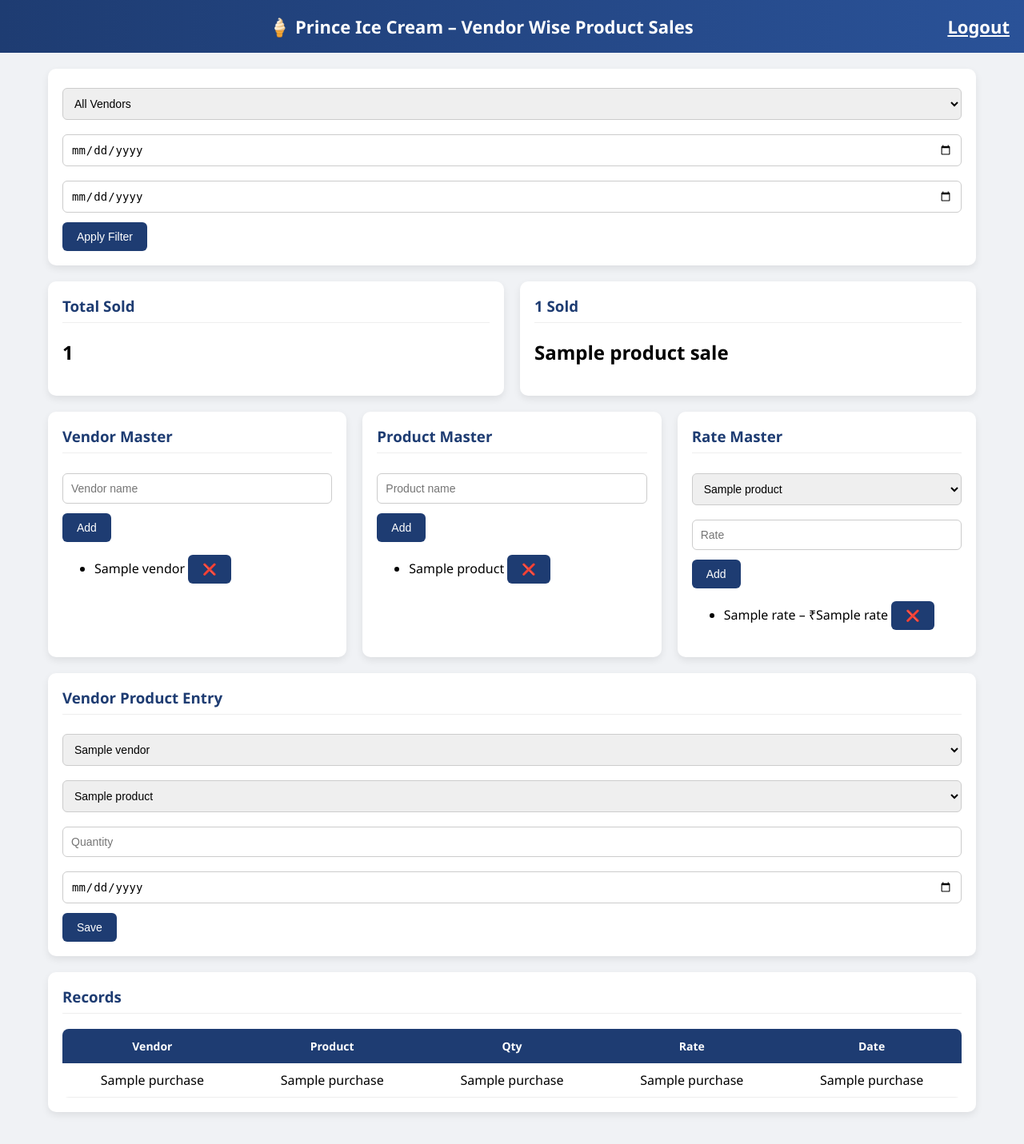
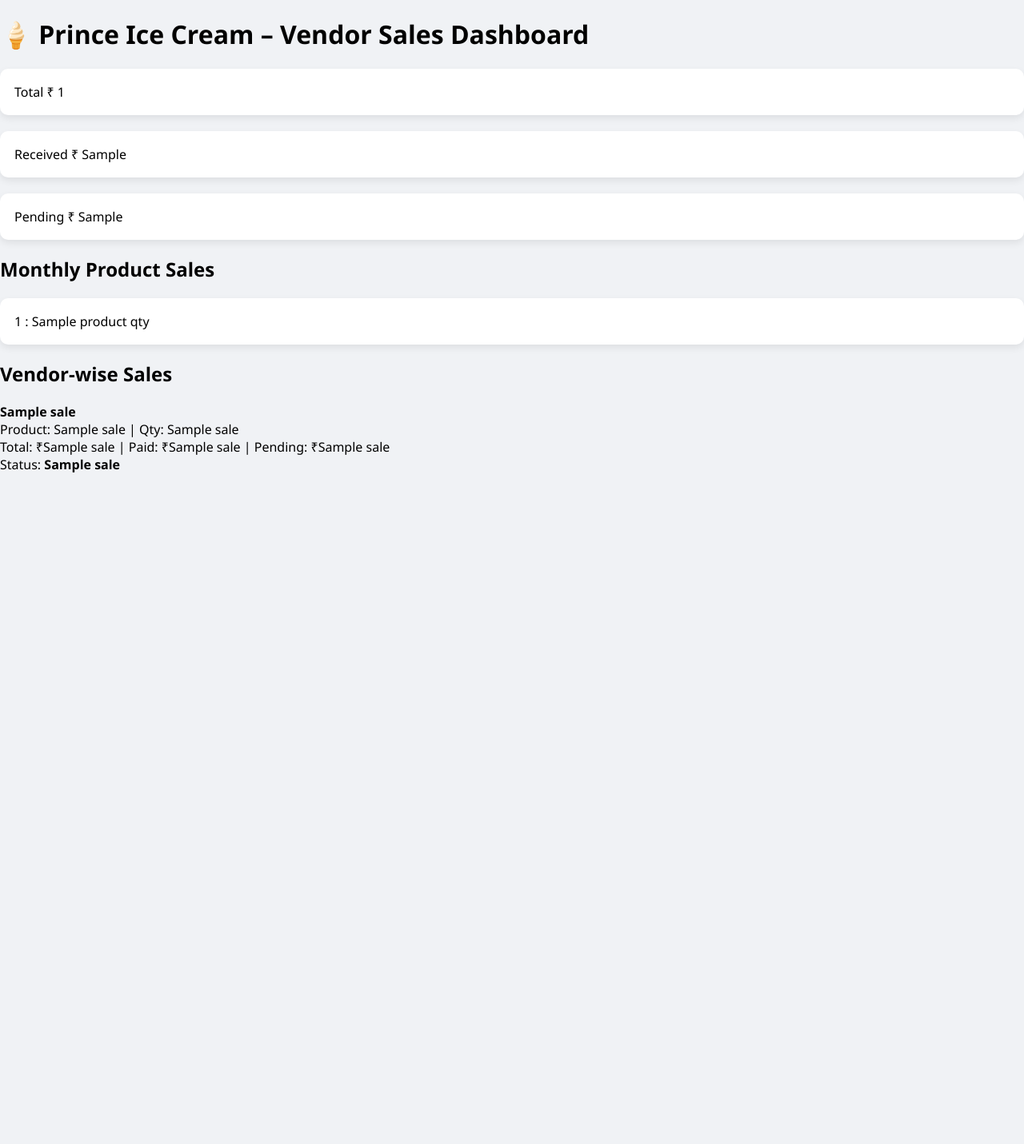
Before and after one commit to Trupti4004/prince-icecream-software, a Flask app: template templates/index.html in a window 1280 px wide. Shown: the whole page at 80% size. After the commit the page ends 591 px from the top, so only its background shows below. Run offline with Flask 3, Linux system fonts and the light colour scheme; the template is opened without the code that fills it: most values are stand-ins (such as "Sample title", 1, 10 or a date in 2020); some libraries are stand-ins or nearby versions.

Commit message:
index.html

```diff
--- a/templates/index.html
+++ b/templates/index.html
@@ -1,153 +1,43 @@
 <!DOCTYPE html>
 <html>
 <head>
-    <title>Prince Ice Cream – Vendor Sales</title>
+    <title>Prince Ice Cream | Vendor Sales</title>
     <link rel="stylesheet" href="/static/style.css">
 </head>
 <body>
 
-<header>
-    🍦 Prince Ice Cream – Vendor Wise Product Sales
-    <a href="/logout" style="float:right;color:white;">Logout</a>
-</header>
+<h1>🍦 Prince Ice Cream – Vendor Sales Dashboard</h1>
 
-<div class="container">
-
-<!-- FILTER -->
-<div class="card">
-    <form method="get">
-        <select name="filter_vendor">
-            <option value="">All Vendors</option>
-            {% for v in vendors %}
-            <option value="{{ v[1] }}">{{ v[1] }}</option>
-            {% endfor %}
-        </select>
-        <input type="date" name="from_date">
-        <input type="date" name="to_date">
-        <button>Apply Filter</button>
-    </form>
+<div class="cards">
+    <div class="card blue">Total ₹ {{ total_amt }}</div>
+    <div class="card green">Received ₹ {{ received_amt }}</div>
+    <div class="card red">Pending ₹ {{ pending_amt }}</div>
 </div>
 
-<!-- CARDS -->
-<div class="flex">
-    <div class="card">
-        <h3>Total Sold</h3>
-        <h2>{{ total_sold }}</h2>
-    </div>
-
-    {% for p in product_sales %}
-    <div class="card">
-        <h3>{{ p[0] }} Sold</h3>
-        <h2>{{ p[1] }}</h2>
-    </div>
-    {% endfor %}
+<h2>Monthly Product Sales</h2>
+<div class="cards">
+{% for p in product_qty %}
+<div class="card">{{ p[0] }} : {{ p[1] }}</div>
+{% endfor %}
 </div>
 
-<!-- MASTERS -->
-<div class="flex">
+<h2>Vendor-wise Sales</h2>
+{% for s in sales %}
+<div class="vendor-card">
+<b>{{ s[1] }}</b><br>
+Product: {{ s[2] }} | Qty: {{ s[3] }}<br>
+Total: ₹{{ s[5] }} | Paid: ₹{{ s[6] }} | Pending: ₹{{ s[7] }}<br>
+Status: <b>{{ s[9] }}</b>
 
-<div class="card">
-<h3>Vendor Master</h3>
+{% if s[9] == "Pending" %}
 <form method="post">
-<input name="new_vendor" placeholder="Vendor name" required>
-<button>Add</button>
+<input type="hidden" name="pay_id" value="{{ s[0] }}">
+<input name="received" placeholder="Pay amount">
+<button>Update</button>
 </form>
-<ul>
-{% for v in vendors %}
-<li>{{ v[1] }}
-<form method="post" style="display:inline;">
-<input type="hidden" name="delete_vendor_id" value="{{ v[0] }}">
-<button>❌</button>
-</form>
-</li>
+{% endif %}
+</div>
 {% endfor %}
-</ul>
-</div>
 
-<div class="card">
-<h3>Product Master</h3>
-<form method="post">
-<input name="new_product" placeholder="Product name" required>
-<button>Add</button>
-</form>
-<ul>
-{% for p in products %}
-<li>{{ p[1] }}
-<form method="post" style="display:inline;">
-<input type="hidden" name="delete_product_id" value="{{ p[0] }}">
-<button>❌</button>
-</form>
-</li>
-{% endfor %}
-</ul>
-</div>
-
-<div class="card">
-<h3>Rate Master</h3>
-<form method="post">
-<select name="rate_product">
-{% for p in products %}
-<option>{{ p[1] }}</option>
-{% endfor %}
-</select>
-<input name="rate" placeholder="Rate" required>
-<button>Add</button>
-</form>
-<ul>
-{% for r in rates %}
-<li>{{ r[1] }} – ₹{{ r[2] }}
-<form method="post" style="display:inline;">
-<input type="hidden" name="delete_rate_id" value="{{ r[0] }}">
-<button>❌</button>
-</form>
-</li>
-{% endfor %}
-</ul>
-</div>
-
-</div>
-
-<!-- PURCHASE ENTRY -->
-<div class="card">
-<h3>Vendor Product Entry</h3>
-<form method="post">
-<select name="vendor" required>
-{% for v in vendors %}
-<option>{{ v[1] }}</option>
-{% endfor %}
-</select>
-
-<select name="product" required>
-{% for p in products %}
-<option>{{ p[1] }}</option>
-{% endfor %}
-</select>
-
-<input name="quantity" placeholder="Quantity" required>
-<input type="date" name="date" required>
-<button>Save</button>
-</form>
-</div>
-
-<!-- RECORDS -->
-<div class="card">
-<h3>Records</h3>
-<table>
-<tr>
-<th>Vendor</th><th>Product</th><th>Qty</th><th>Rate</th><th>Date</th>
-</tr>
-{% for r in purchases %}
-<tr>
-<td>{{ r[1] }}</td>
-<td>{{ r[2] }}</td>
-<td>{{ r[3] }}</td>
-<td>{{ r[4] }}</td>
-<td>{{ r[5] }}</td>
-</tr>
-{% endfor %}
-</table>
-</div>
-
-</div>
 </body>
 </html>
```
